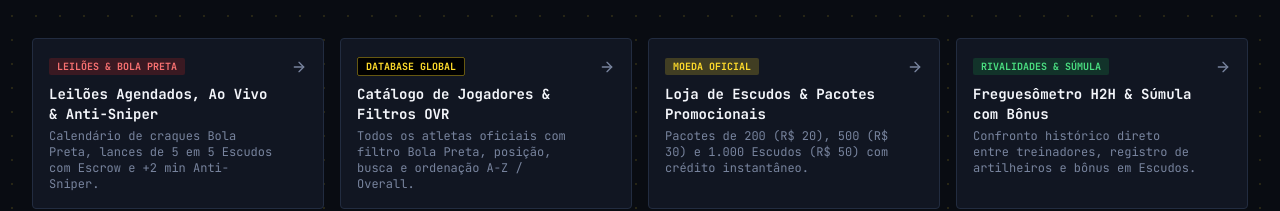
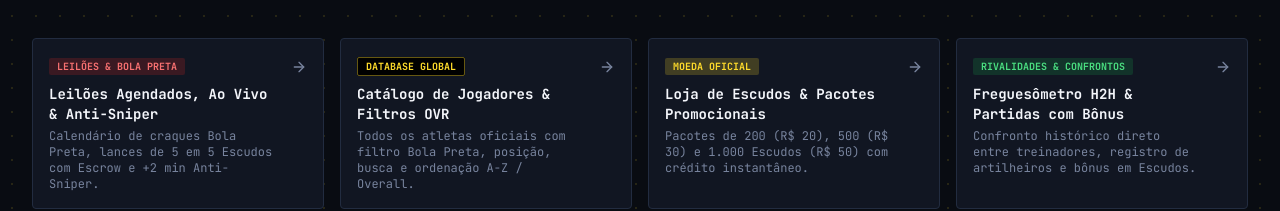
Before and after one commit to talk-chat-oss/strike-arena, a Next.js app: page / in a window 1280 px wide. Shown: the part 533-744 px from the top of the page. Built offline with nearby package versions, Linux system fonts and the light colour scheme; no server answers; the database is empty.

Commit message:
chore: remove all occurrences of sumula from the site

```diff
--- a/src/app/organizer/page.tsx
+++ b/src/app/organizer/page.tsx
@@ -78,7 +78,7 @@ export default async function OrganizerPage() {
               <div className="p-6 rounded-[4px] bg-[#090c12] border border-[#222c40] text-center space-y-2">
                 <CheckCircle2 className="w-6 h-6 text-[#4ade80] mx-auto" />
                 <p className="text-xs font-semibold text-[#f4f6fb]">
-                  Nenhuma súmula pendente de mediação no momento.
+                  Nenhuma partida pendente de mediação no momento.
                 </p>
                 <p className="text-[11px] text-[#78849e]">
                   Quando jogadores reportarem placares ou pedidos de W.O., eles
--- a/src/app/page.tsx
+++ b/src/app/page.tsx
@@ -265,10 +265,10 @@ export default async function HomePage() {
             >
               <div>
                 <span className="text-[10px] font-extrabold uppercase px-2 py-0.5 rounded-[2px] bg-[#15a34a]/20 text-[#4ade80]">
-                  RIVALIDADES & SÚMULA
+                  RIVALIDADES & CONFRONTOS
                 </span>
                 <h3 className="text-sm font-bold text-[#f4f6fb] mt-2 group-hover:text-[#ffdc2b]">
-                  Freguesômetro H2H & Súmula com Bônus
+                  Freguesômetro H2H & Partidas com Bônus
                 </h3>
                 <p className="text-xs text-[#78849e] mt-1">
                   Confronto histórico direto entre treinadores, registro de
--- a/src/components/auth/auth-form.tsx
+++ b/src/components/auth/auth-form.tsx
@@ -187,7 +187,7 @@ export function AuthForm({ currentUser }: AuthFormProps) {
               </h2>
               <p className="text-xs text-[#78849e] mt-1">
                 Sua conta já cria automaticamente seu Clube na Master Liga e
-                libera inscrição em torneios, check-in e envio de súmulas.
+                libera inscrição em torneios, check-in e envio de resultados.
               </p>
             </div>
 
--- a/src/components/layout/navbar-menu.tsx
+++ b/src/components/layout/navbar-menu.tsx
@@ -76,7 +76,7 @@ const MENU_ITEMS: NavItem[] = [
   },
   {
     href: "/freguesometro",
-    label: "Freguesômetro & Súmula",
+    label: "Freguesômetro & Confrontos",
     description: "Histórico H2H, placares e rivalidades",
     icon: Swords,
     matchPaths: ["/freguesometro", "/matches"],
--- a/src/components/master-league/freguesometro-client.tsx
+++ b/src/components/master-league/freguesometro-client.tsx
@@ -597,7 +597,7 @@ export function FreguesometroClient({
             >
               <Flame className="w-4 h-4" />
               <span>
-                Homologar Súmula, Creditar Premiações & Atualizar Freguesômetro
+                Homologar Resultado, Creditar Premiações & Atualizar Freguesômetro
               </span>
             </button>
           </div>
--- a/src/components/tournament/score-submission-modal.tsx
+++ b/src/components/tournament/score-submission-modal.tsx
@@ -383,7 +383,7 @@ export function ScoreSubmissionPanel({
             <Send className="w-3.5 h-3.5" />
             <span>
               {isPending
-                ? "Enviando súmula..."
+                ? "Enviando placar..."
                 : actAsSuperAdmin
                 ? "Salvar e Homologar Placar"
                 : "Enviar Placar com Comprovante"}
--- a/src/components/tournament/tournament-tabs.tsx
+++ b/src/components/tournament/tournament-tabs.tsx
@@ -1160,7 +1160,7 @@ export function TournamentTabs({
 
             <p className="text-xs text-[#78849e] leading-relaxed">
               Calculado automaticamente pelo comparecimento no horário, ausência
-              de W.O. e confirmação rápida de súmulas no Match Hub.
+              de W.O. e confirmação rápida de resultados no Match Hub.
             </p>
 
             <div className="divide-y divide-[#192131]">
```
